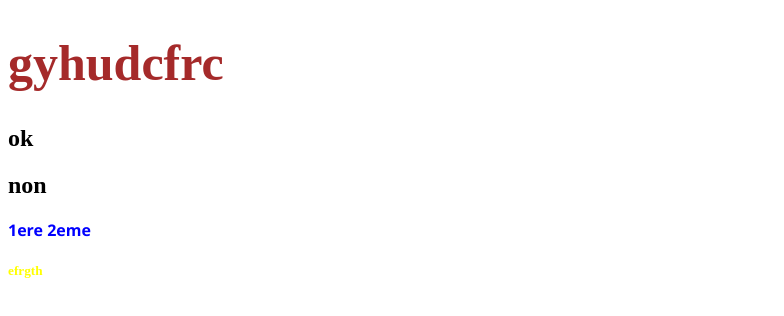
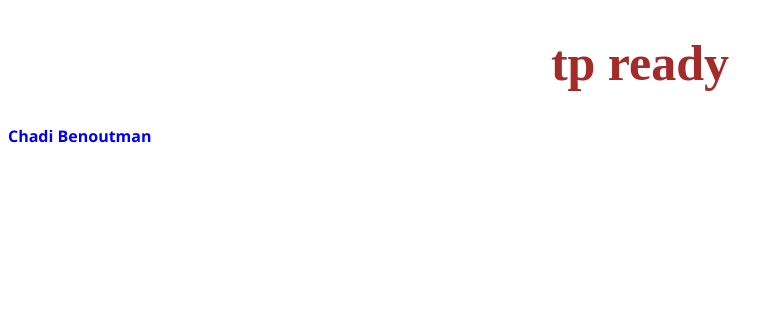
Before and after one commit to chadimize/newProject, a plain HTML site: page index.html in a window 1280 px wide. Shown: the whole page, without its empty margins (0-784 px from the left). Drawn offline with Linux system fonts and the light colour scheme.

Commit message:
html css upload

```diff
--- a/index.css
+++ b/index.css
@@ -1,10 +1,8 @@
-h5 {
-    color: yellow;
 
-}
 h1{
     color: brown;
     font-size: 50px ;
+    text-align: center;
 
 }
 span{
--- a/index.html
+++ b/index.html
@@ -7,11 +7,8 @@
     <link rel="stylesheet" href="./index.css">
 </head>
 <body>
-    <h1>gyhudcfrc</h1>
-    <h2>ok</h2>
-    <h2>non</h2>
-    <span>1ere 2eme</span>
-    <h5>efrgth</h5>
+    <h1>tp ready</h1>
+    <span>Chadi Benoutman</span>
 
 </body>
 </html>
```
